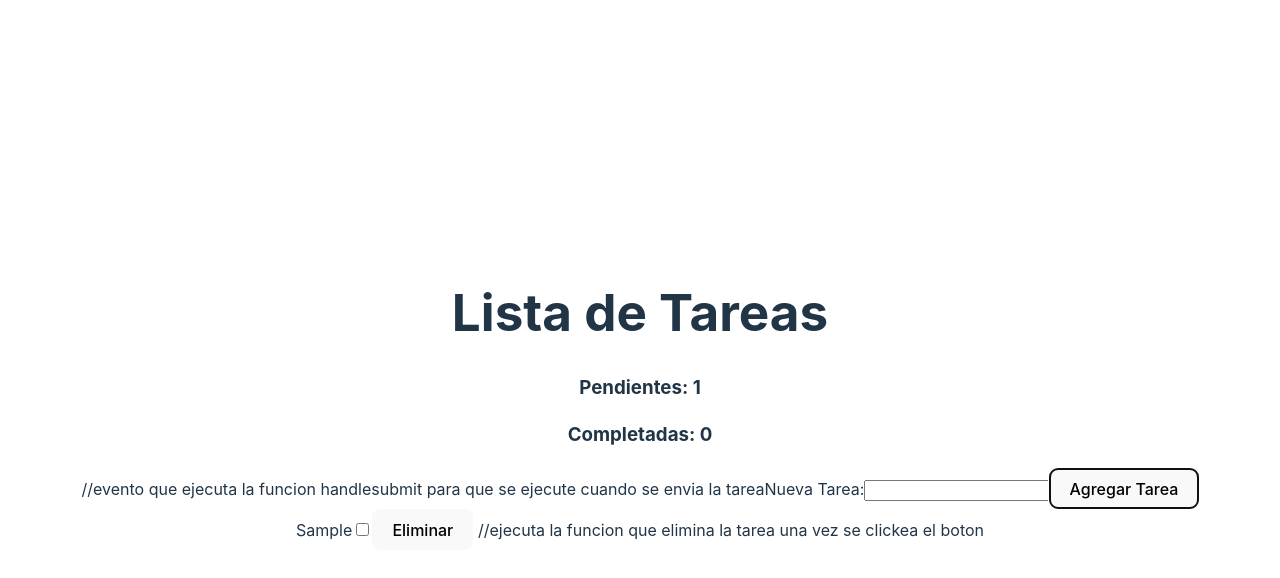
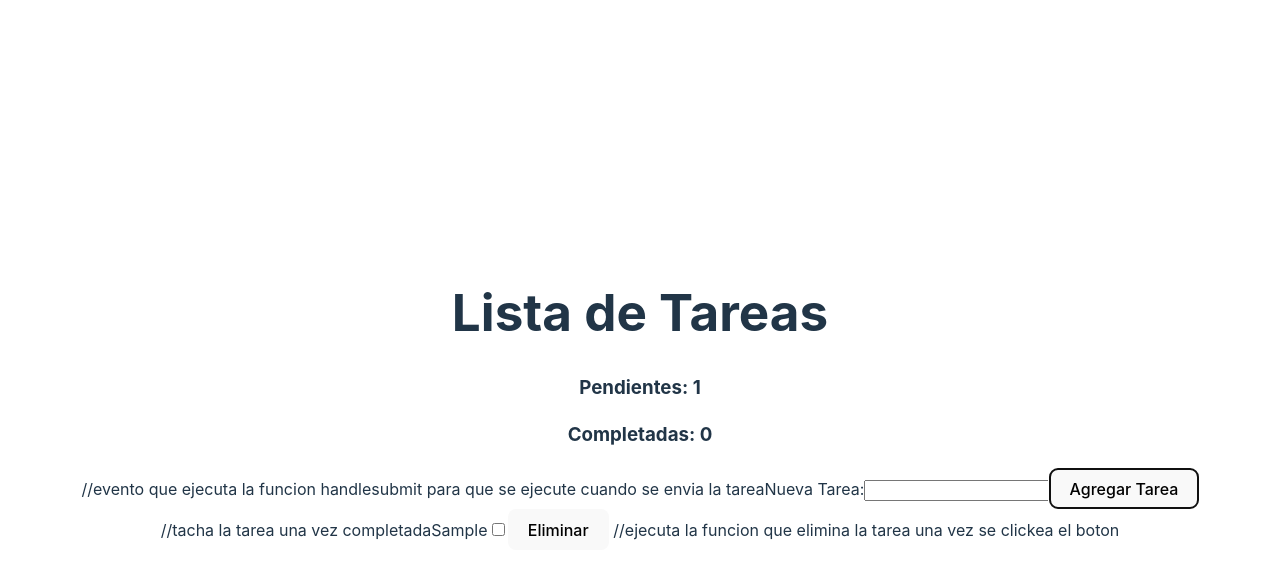
Before and after one commit to MelinaCampos/Trabajo-Final-G6, a React (Vite) app in the folder Grupo6-TaskList/: page / in a window 1280 px wide. Both pictures are taken after typing "Sample" into the empty fields and a click on the button "Agregar Tarea". Shown: the top 578 px of the page. Built offline with nearby package versions, Linux system fonts and the light colour scheme.

Commit message:
Update TaskItem.jsx

```diff
--- a/Grupo6-TaskList/src/components/TaskItem/TaskItem.jsx
+++ b/Grupo6-TaskList/src/components/TaskItem/TaskItem.jsx
@@ -3,9 +3,9 @@ import React from 'react'
 
 const TaskItem = ({ nombre, completada, onToggleCompletar, onEliminar }) => {
     return (
-      <div className='boxTarea' style={{ textDecoration: completada ? 'line-through' : 'none' }}>
+      <div className='boxTarea' style={{ textDecoration: completada ? 'line-through' : 'none' }}> //tacha la tarea una vez completada
         <span>{nombre}</span>
-        <input   // agrega un checkbox que cuando cambie ejecute la funcion que permite que se tache una tarea cuando esta completada
+        <input   // agrega un checkbox que cuando cambie ejecute la funcion que permite que cambie el estado de completada de la tarea
           type="checkbox"
           checked={completada}
           onChange={onToggleCompletar}
```
